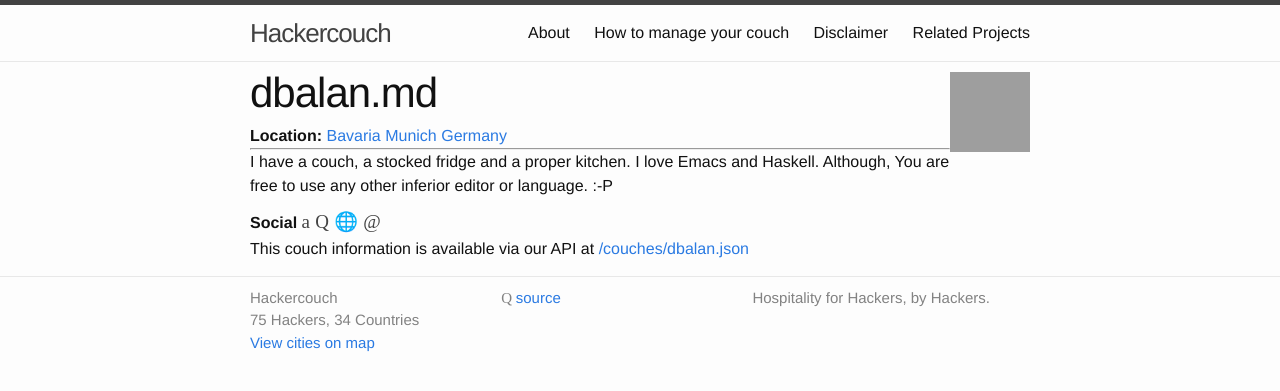
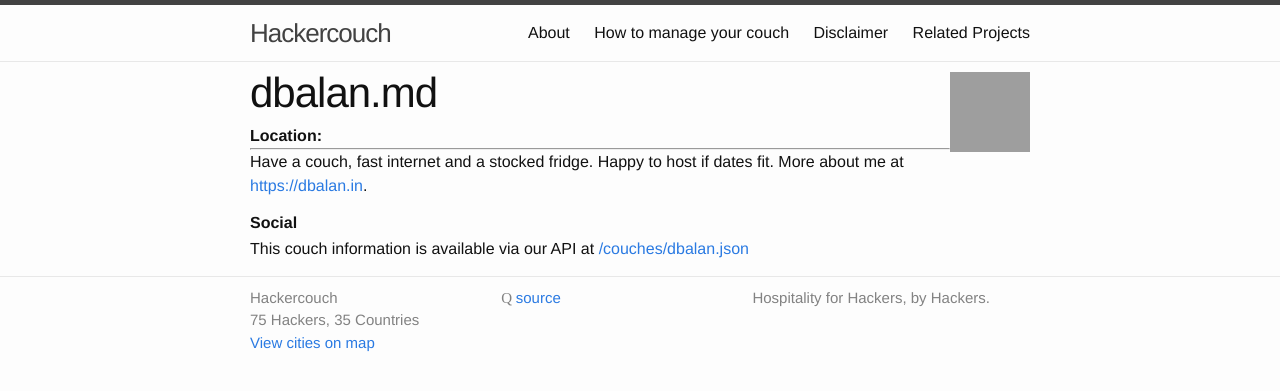
Before and after one commit to hackercouch/hackercouch, a Jekyll site: the page built from _couches/dbalan.md, in a window 1280 px wide, cut to the strip 0-391 px from the top of the page. Built offline with Jekyll 4.4.1, drawn with Linux system fonts in a browser that asks for light colours; some web fonts are replaced; grey boxes are pictures that could not be loaded.

Commit message:
Update dbalan's info (#276)

```diff
--- a/_couches/dbalan.md
+++ b/_couches/dbalan.md
@@ -1,11 +1,11 @@
 ---
 github: dbalan
-twitter: notmycommit
+mastodon: @notmycommit@notwork.in
 email: mail@dbalan.in
 website: https://dbalan.in
-city: Munich
+city: Berlin
 country: DE
-region: Bavaria
+region: Berlin
 ---
 
-I have a couch, a stocked fridge and a proper kitchen. I love Emacs and Haskell. Although, You are free to use any other inferior editor or language. :-P
+Have a couch, fast internet and a stocked fridge. Happy to host if dates fit. More about me at <https://dbalan.in>.
```
